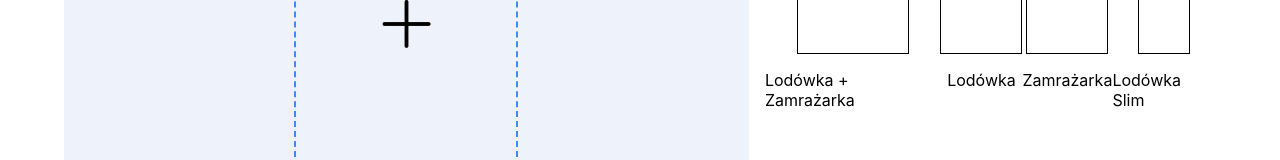
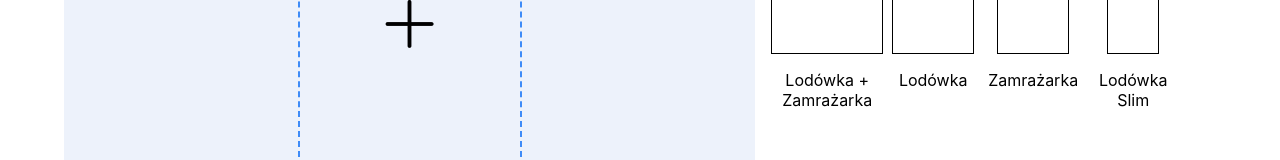
Before and after one commit to Kameal22/BESPOKE_clone, a React (Create React App) app: page / in a window 1280 px wide. Shown: the part 734-894 px from the top of the page. Built offline with nearby package versions, Linux system fonts and the light colour scheme.

Commit message:
Styling fixes

```diff
--- a/src/assets/Fridges.tsx
+++ b/src/assets/Fridges.tsx
@@ -7,6 +7,6 @@ export const Fridges = [
     id: ""
   },
   { name: "Lodówka", width: 80, height: 170, color: "white", id: "" },
-  { name: "Zamrażarka", width: 80, height: 170, color: "white", id: "" },
+  { name: "Zamrażarka", width: 70, height: 170, color: "white", id: "" },
   { name: "Lodówka Slim", width: 50, height: 170, color: "white", id: "" },
 ];
--- a/src/components/configurator/styles/chooseFridge.css
+++ b/src/components/configurator/styles/chooseFridge.css
@@ -15,6 +15,11 @@
     display: flex;
     flex-direction: column;
     align-items: center;
+}
+
+.fridgeName{
+    width: 100px;
+    text-align: center;
 }
 
 .fridgeImg{
--- a/src/components/configurator/styles/yourFridge.css
+++ b/src/components/configurator/styles/yourFridge.css
@@ -17,6 +17,7 @@
     display: flex;
     align-items: center;
     justify-content: center;
+    margin-bottom: 1vh;
 }
 
 .fridge i{
```
